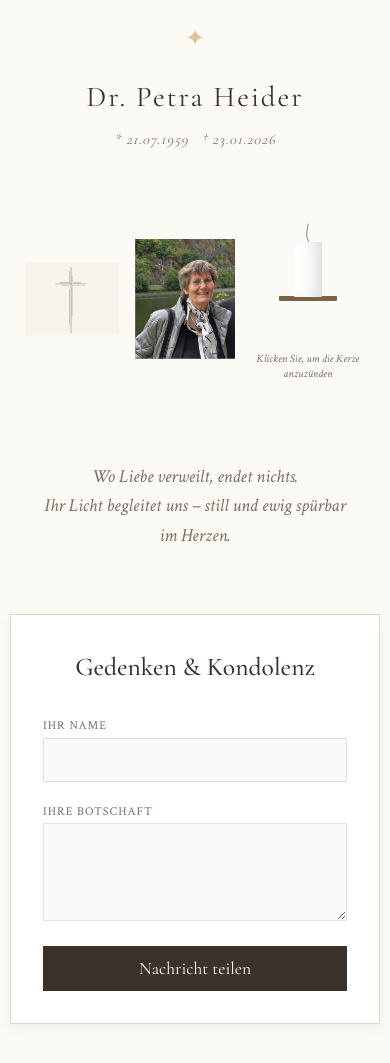
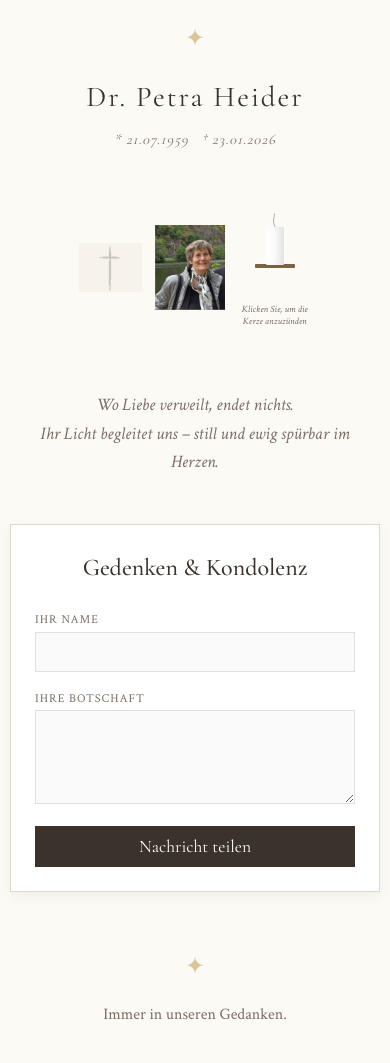
Before and after one commit to Avishek2020/petra-heider, a plain HTML site: page index.html in a window 390 px wide. Shown: the top 1063 px of the page. Drawn offline with nearby package versions, Linux system fonts and the light colour scheme.

Commit message:
Update index.html

```diff
--- a/index.html
+++ b/index.html
@@ -20,9 +20,9 @@
             --frame-border: #e2d8c9;
             --shadow: rgba(0, 0, 0, 0.05);
             --candle-glow: rgba(255, 185, 80, 0.22);
-            /* Basis-Maße */
-            --box-width: 180px;
-            --box-height: 200px;
+            /* Reduzierte Maße für eine kompaktere Darstellung */
+            --box-width: 120px;
+            --box-height: 140px;
         }
 
         body {
@@ -79,13 +79,13 @@
         /* Memorial Row - Always horizontal */
         .memorial-row {
             display: flex;
-            flex-direction: row; /* Immer nebeneinander */
+            flex-direction: row;
             align-items: center;
             justify-content: center;
-            gap: 2.5rem;
+            gap: 2rem;
             width: 100%;
-            margin: 2rem 0 3rem 0;
-            flex-wrap: nowrap; /* Kein Umbruch */
+            margin: 1.5rem 0 2.5rem 0;
+            flex-wrap: nowrap;
         }
 
         .side-element {
@@ -108,42 +108,44 @@
             transition: all 0.3s ease;
         }
 
-        /* Scale everything down for small screens while keeping row layout */
+        /* Scale down for mobile while keeping row layout */
         @media (max-width: 650px) {
             :root {
-                --box-width: 100px;
-                --box-height: 120px;
+                --box-width: 70px;
+                --box-height: 85px;
             }
             .memorial-row {
-                gap: 0.8rem;
+                gap: 0.6rem;
             }
             .candle-glow-bg {
-                width: 180px !important;
-                height: 180px !important;
+                width: 130px !important;
+                height: 130px !important;
             }
             .candle-body {
-                width: 28px !important;
-                height: 55px !important;
+                width: 18px !important;
+                height: 38px !important;
             }
             .flame-container {
-                top: 5px !important;
-                width: 18px !important;
-                height: 35px !important;
+                top: 4px !important;
+                width: 12px !important;
+                height: 24px !important;
             }
             .burning-wick {
-                top: 35px !important;
+                top: 24px !important;
+                width: 2px !important;
+                height: 6px !important;
             }
             .candle-wick-svg {
-                height: 40px !important;
+                height: 28px !important;
             }
             .candle-hint {
-                font-size: 0.7rem !important;
-                width: 120px !important;
+                font-size: 0.6rem !important;
+                width: 80px !important;
             }
         }
 
         .cross-container img {
-            width: 94%;
+            width: 90%;
             height: auto;
             object-fit: contain;
             opacity: 0.6;
@@ -184,15 +186,15 @@
             align-items: center;
             justify-content: flex-end;
             height: 100%;
-            padding-bottom: 35px;
+            padding-bottom: 25px;
             position: relative;
             pointer-events: none;
         }
 
         .candle-glow-bg {
             position: absolute;
-            width: 320px;
-            height: 320px;
+            width: 240px;
+            height: 240px;
             background: radial-gradient(circle, var(--candle-glow) 0%, transparent 70%);
             border-radius: 50%;
             z-index: 0;
@@ -205,20 +207,20 @@
         }
 
         .candle-wick-svg {
-            width: 20px;
-            height: 60px;
-            margin-bottom: -15px;
+            width: 15px;
+            height: 45px;
+            margin-bottom: -10px;
             opacity: 0.5;
             transition: opacity 0.4s ease, transform 0.4s ease;
             transform-origin: bottom;
         }
 
         .burning-wick {
-            width: 3px;
-            height: 12px;
+            width: 2.5px;
+            height: 8px;
             background: #111;
             position: absolute;
-            top: 60px;
+            top: 45px;
             opacity: 0;
             transition: opacity 0.3s;
             border-radius: 1px;
@@ -227,11 +229,11 @@
 
         .flame-container {
             position: absolute;
-            top: 15px;
+            top: 10px;
             left: 50%;
             transform: translateX(-50%);
-            width: 28px;
-            height: 52px;
+            width: 20px;
+            height: 38px;
             opacity: 0;
             transition: opacity 0.5s ease;
             z-index: 5;
@@ -256,7 +258,7 @@
             height: 100%;
             background: radial-gradient(ellipse at bottom, #ff5e00 0%, #ff9100 40%, #ffd700 70%, transparent 95%);
             border-radius: 50% 50% 35% 35%;
-            filter: blur(1.5px);
+            filter: blur(1.2px);
         }
 
         .flame::after {
@@ -269,22 +271,22 @@
             height: 65%;
             background: radial-gradient(ellipse at center, #ffffff 10%, #fff9d4 60%, transparent 100%);
             border-radius: 50% 50% 40% 40%;
-            filter: blur(0.5px);
+            filter: blur(0.4px);
         }
 
         .candle-body {
-            width: 46px;
-            height: 90px;
+            width: 32px;
+            height: 65px;
             background: linear-gradient(to right, #ffffff 0%, #fcfcfc 40%, #f5f5f5 60%, #e8e8e8 100%);
             border-radius: 1px;
             position: relative;
-            box-shadow: inset -5px 0 10px rgba(0,0,0,0.03);
+            box-shadow: inset -3px 0 7px rgba(0,0,0,0.03);
             z-index: 2;
         }
 
         .candle-base {
-            width: 58px;
-            height: 5px;
+            width: 40px;
+            height: 4px;
             background: #7a6344;
             border-radius: 1px;
             margin-top: -1px;
@@ -300,13 +302,13 @@
         }
 
         .candle-hint {
-            margin-top: 15px;
-            font-size: 0.9rem;
+            margin-top: 10px;
+            font-size: 0.8rem;
             color: var(--text-muted);
             font-style: italic;
             text-align: center;
-            width: 280px;
-            line-height: 1.4;
+            width: 200px;
+            line-height: 1.3;
         }
 
         @keyframes flicker {
@@ -319,15 +321,15 @@
             width: 100%;
             max-width: 600px;
             background: white;
-            padding: 2rem;
-            margin-bottom: 2rem;
+            padding: 1.5rem;
+            margin-bottom: 1.5rem;
             border: 1px solid var(--frame-border);
-            box-shadow: 0 4px 15px var(--shadow);
+            box-shadow: 0 4px 12px var(--shadow);
         }
 
         .bio-text {
             text-align: center;
-            font-size: 1.15rem;
+            font-size: 1.1rem;
             font-style: italic;
             color: var(--text-muted);
             border: none;
@@ -337,17 +339,17 @@
 
         h2 {
             font-family: 'Cormorant Garamond', serif;
-            font-size: 1.6rem;
+            font-size: 1.5rem;
             text-align: center;
-            margin-bottom: 1.5rem;
+            margin-bottom: 1.2rem;
             font-weight: 500;
         }
 
-        form { display: grid; gap: 1rem; }
+        form { display: grid; gap: 0.8rem; }
         label { font-size: 0.75rem; text-transform: uppercase; letter-spacing: 1px; color: var(--text-muted); }
         input, textarea {
             width: 100%;
-            padding: 12px;
+            padding: 10px;
             border: 1px solid #e0e0e0;
             background: #fafafa;
             font-family: inherit;
@@ -356,7 +358,7 @@
         button {
             background: var(--text-dark);
             color: white;
-            padding: 12px;
+            padding: 10px;
             border: none;
             cursor: pointer;
             font-family: 'Cormorant Garamond', serif;
@@ -367,13 +369,13 @@
 
         .comment-card {
             background: white;
-            padding: 1.2rem;
-            margin-bottom: 1rem;
+            padding: 1rem;
+            margin-bottom: 0.8rem;
             border-left: 3px solid var(--gold-accent);
-            box-shadow: 0 3px 10px var(--shadow);
+            box-shadow: 0 2px 8px var(--shadow);
         }
 
-        footer { margin-top: 3rem; text-align: center; color: var(--text-muted); padding-bottom: 2rem; }
+        footer { margin-top: 2rem; text-align: center; color: var(--text-muted); padding-bottom: 2rem; }
     </style>
 </head>
 <body>
@@ -449,7 +451,6 @@
         import { getAuth, signInAnonymously, signInWithCustomToken, onAuthStateChanged } from "https://www.gstatic.com/firebasejs/11.6.1/firebase-auth.js";
         import { getFirestore, collection, addDoc, onSnapshot, serverTimestamp } from "https://www.gstatic.com/firebasejs/11.6.1/firebase-firestore.js";
 
-        // Kerzen-Logik sofort initialisieren
         const candleToggle = document.getElementById('candleToggle');
         const candleWrapper = document.getElementById('candleWrapper');
         const candleHint = document.querySelector('.candle-hint');
```
